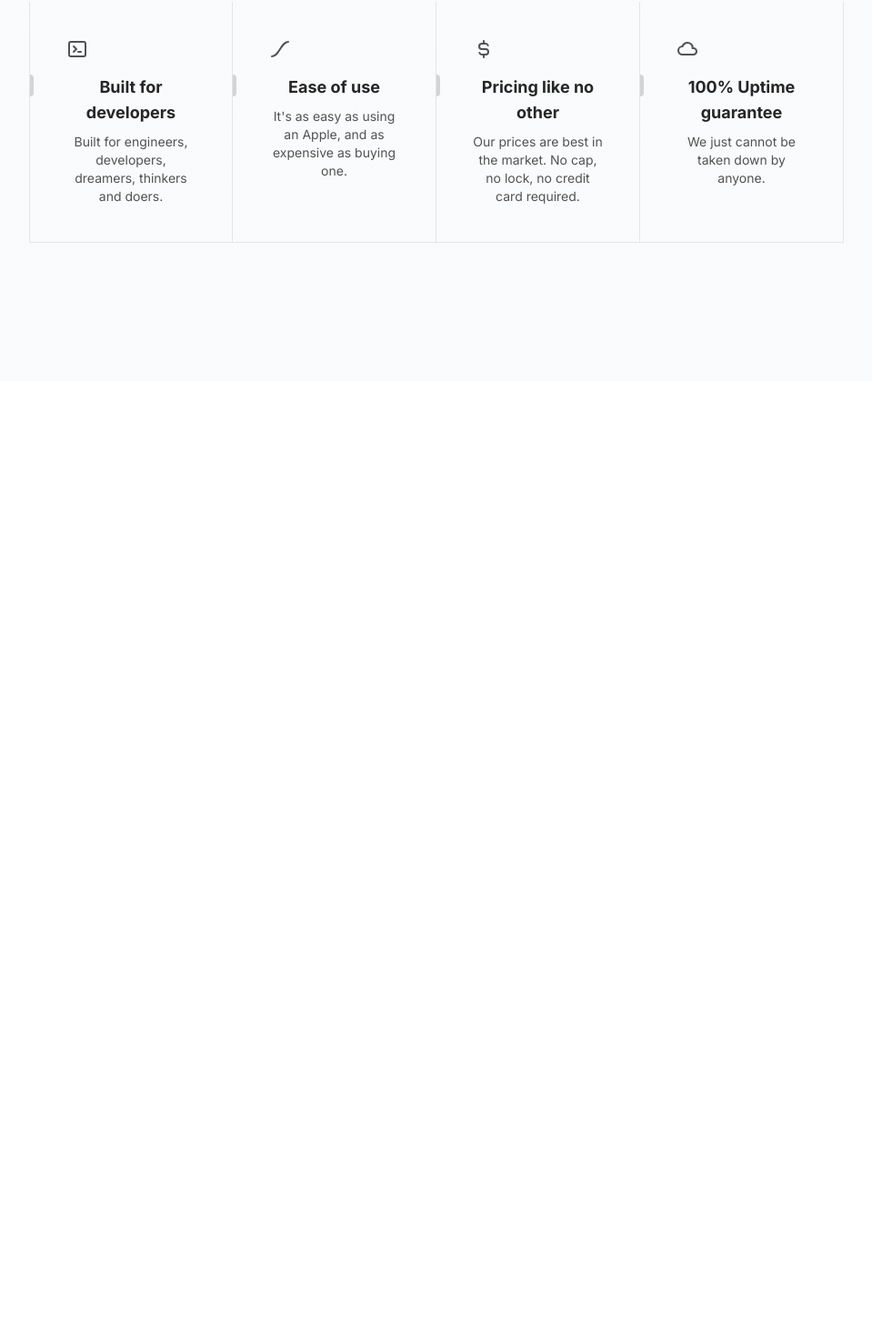
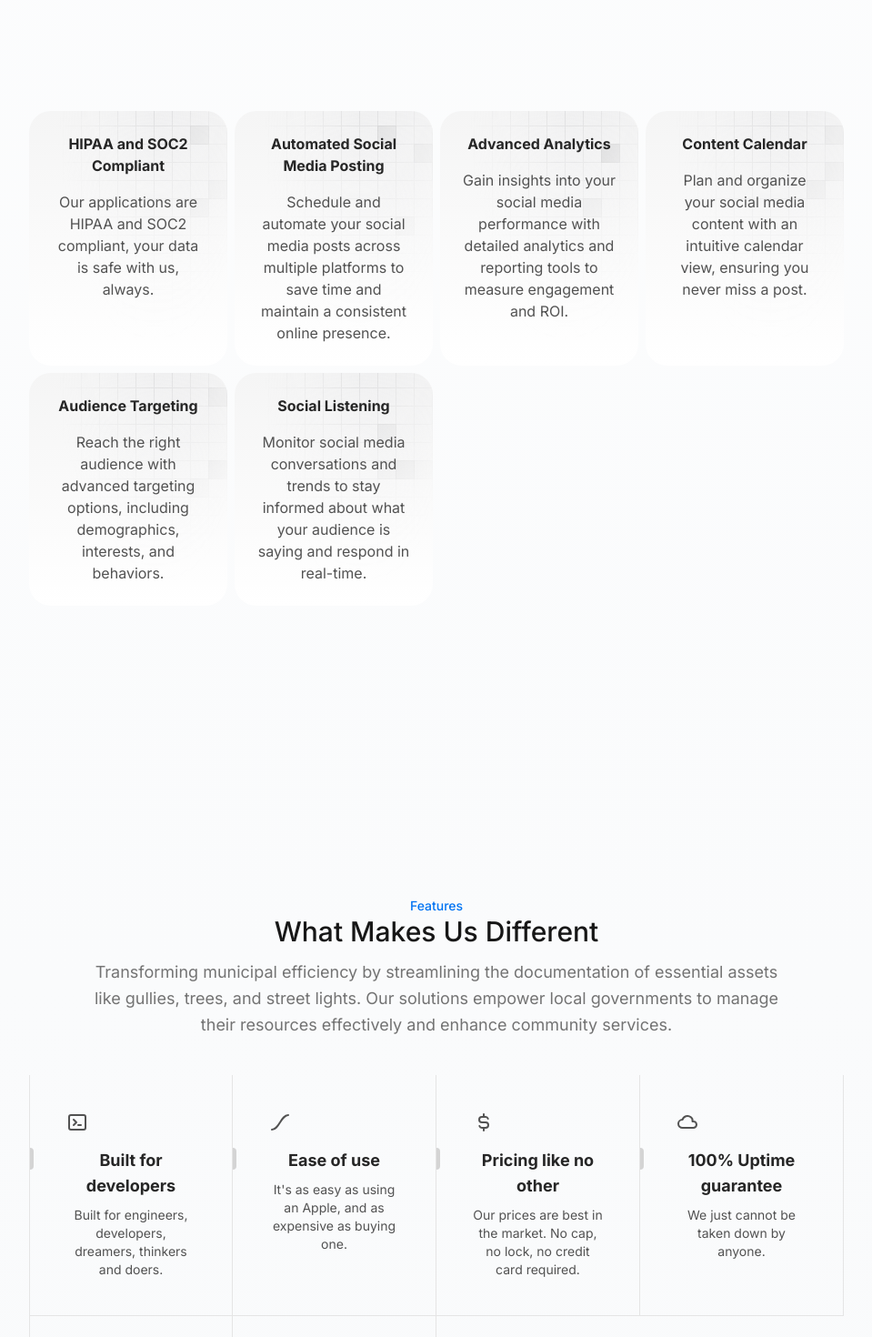
Before and after one commit to JustJakeCalifornia/gonzocity-website, a Next.js app: page /en in a window 1280 px wide. Shown: the part 2589-4059 px from the top of the page at 91% size, without its empty margins (160-1119 px from the left). Before the commit the page ends 3008 px from the top, so only its background shows below. Built offline with nearby package versions, Linux system fonts and the light colour scheme.

Commit message:
changed minor things in benefits section, added features section

```diff
--- a/app/[locale]/page.tsx
+++ b/app/[locale]/page.tsx
@@ -1,6 +1,7 @@
 import { PartnersSection } from "@/components/layout/sections/partners"
 import HeroSection from "../../components/layout/sections/hero"
 import BenefitsSection from "@/components/layout/sections/benefits"
+import FeaturesSection from "@/components/layout/sections/features"
 
 export default function Home() {
   return (
@@ -9,6 +10,7 @@ export default function Home() {
         <HeroSection />
         <PartnersSection />
         <BenefitsSection />
+        <FeaturesSection />
       </div>
     </div>
   )
--- /dev/null
+++ b/components/layout/grids/examples/gradient-pattern-grid-example.tsx
@@ -0,0 +1,55 @@
+import React from "react"
+import { GradientPatternGrid, Item } from "../gradient-pattern-grid"
+
+export function GradientPatternExample() {
+  // Sample items data
+  const items: Item[] = [
+    {
+      title: "HIPAA and SOC2 Compliant",
+      description:
+        "Our applications are HIPAA and SOC2 compliant, your data is safe with us, always.",
+    },
+    {
+      title: "Automated Social Media Posting",
+      description:
+        "Schedule and automate your social media posts across multiple platforms to save time and maintain a consistent online presence.",
+    },
+    {
+      title: "Advanced Analytics",
+      description:
+        "Gain insights into your social media performance with detailed analytics and reporting tools to measure engagement and ROI.",
+    },
+    {
+      title: "Content Calendar",
+      description:
+        "Plan and organize your social media content with an intuitive calendar view, ensuring you never miss a post.",
+    },
+    {
+      title: "Audience Targeting",
+      description:
+        "Reach the right audience with advanced targeting options, including demographics, interests, and behaviors.",
+    },
+    {
+      title: "Social Listening",
+      description:
+        "Monitor social media conversations and trends to stay informed about what your audience is saying and respond in real-time.",
+    },
+    {
+      title: "Customizable Templates",
+      description:
+        "Create stunning social media posts with our customizable templates, designed to fit your brand's unique style and voice.",
+    },
+    {
+      title: "Collaboration Tools",
+      description:
+        "Work seamlessly with your team using our collaboration tools, allowing you to assign tasks, share drafts, and provide feedback in real-time.",
+    },
+  ]
+
+  return (
+    <div className="container mx-auto px-4">
+      <h2 className="text-3xl font-bold text-center mb-10">Our Features</h2>
+      <GradientPatternGrid items={items} />
+    </div>
+  )
+}
--- /dev/null
+++ b/components/layout/grids/gradient-pattern-grid.tsx
@@ -0,0 +1,130 @@
+import React from "react"
+import { useId } from "react"
+
+export interface Item {
+  title: string
+  description: string
+}
+
+export interface GradientPatternItemGridProps {
+  items: Item[]
+  className?: string
+}
+
+export function GradientPatternGrid({
+  items,
+  className = "",
+}: GradientPatternItemGridProps) {
+  return (
+    <div className={`py-20 lg:py-40 ${className}`}>
+      <div className="grid grid-cols-1 sm:grid-cols-2 md:grid-cols-3 lg:grid-cols-4 gap-10 md:gap-2 max-w-7xl mx-auto">
+        {items.map((item) => (
+          <div
+            key={item.title}
+            className="relative bg-gradient-to-b dark:from-neutral-900 from-neutral-100 dark:to-neutral-950 to-white p-6 rounded-3xl overflow-hidden"
+          >
+            <PatternOverlay size={20} />
+            <p className="text-base font-bold text-neutral-800 dark:text-white relative z-20">
+              {item.title}
+            </p>
+            <p className="text-neutral-600 dark:text-neutral-400 mt-4 text-base font-normal relative z-20">
+              {item.description}
+            </p>
+          </div>
+        ))}
+      </div>
+    </div>
+  )
+}
+
+export const PatternOverlay = ({
+  pattern,
+  size,
+}: {
+  pattern?: number[][]
+  size?: number
+}) => {
+  const p = pattern ?? [
+    [Math.floor(Math.random() * 4) + 7, Math.floor(Math.random() * 6) + 1],
+    [Math.floor(Math.random() * 4) + 7, Math.floor(Math.random() * 6) + 1],
+    [Math.floor(Math.random() * 4) + 7, Math.floor(Math.random() * 6) + 1],
+    [Math.floor(Math.random() * 4) + 7, Math.floor(Math.random() * 6) + 1],
+    [Math.floor(Math.random() * 4) + 7, Math.floor(Math.random() * 6) + 1],
+  ]
+  return (
+    <div className="pointer-events-none absolute left-1/2 top-0  -ml-20 -mt-2 h-full w-full [mask-image:linear-gradient(white,transparent)]">
+      <div className="absolute inset-0 bg-gradient-to-r  [mask-image:radial-gradient(farthest-side_at_top,white,transparent)] dark:from-zinc-900/30 from-zinc-100/30 to-zinc-300/30 dark:to-zinc-900/30 opacity-100">
+        <GridPattern
+          width={size ?? 20}
+          height={size ?? 20}
+          x="-12"
+          y="4"
+          squares={p}
+          className="absolute inset-0 h-full w-full  mix-blend-overlay dark:fill-white/10 dark:stroke-white/10 stroke-black/10 fill-black/10"
+        />
+      </div>
+    </div>
+  )
+}
+
+interface GridPatternProps extends React.SVGProps<SVGSVGElement> {
+  width: number
+  height: number
+  x: string | number
+  y: string | number
+  squares: number[][]
+}
+
+export function GridPattern({
+  width,
+  height,
+  x,
+  y,
+  squares,
+  ...props
+}: GridPatternProps) {
+  const patternId = useId()
+
+  return (
+    <svg aria-hidden="true" {...props}>
+      <defs>
+        <pattern
+          id={patternId}
+          width={width}
+          height={height}
+          patternUnits="userSpaceOnUse"
+          x={x}
+          y={y}
+        >
+          <path d={`M.5 ${height}V.5H${width}`} fill="none" />
+        </pattern>
+      </defs>
+      <rect
+        width="100%"
+        height="100%"
+        strokeWidth={0}
+        fill={`url(#${patternId})`}
+      />
+      {squares && (
+        <svg x={x} y={y} className="overflow-visible">
+          {squares.map((square, index) => {
+            if (square.length >= 2) {
+              const [squareX, squareY] = square
+              return (
+                <rect
+                  strokeWidth="0"
+                  key={`${squareX}-${squareY}-${index}`}
+                  width={width + 1}
+                  height={height + 1}
+                  x={squareX * width}
+                  y={squareY * height}
+                />
+              )
+            }
+            return null
+          })}
+        </svg>
+      )}
+    </svg>
+  )
+}
--- a/components/layout/sections/benefits.tsx
+++ b/components/layout/sections/benefits.tsx
@@ -1,34 +1,35 @@
-import { FeatureGrid, FeatureItem } from "../grids/FeatureGrid"
-import {
-  IconCloud,
-  IconCurrencyDollar,
-  IconEaseInOut,
-  IconTerminal2,
-} from "@tabler/icons-react"
+import { GradientPatternGrid, Item } from "../grids/gradient-pattern-grid"
 
-const features: FeatureItem[] = [
+const items: Item[] = [
   {
-    title: "Built for developers",
+    title: "HIPAA and SOC2 Compliant",
     description:
-      "Built for engineers, developers, dreamers, thinkers and doers.",
-    icon: <IconTerminal2 />,
+      "Our applications are HIPAA and SOC2 compliant, your data is safe with us, always.",
   },
   {
-    title: "Ease of use",
+    title: "Automated Social Media Posting",
     description:
-      "It's as easy as using an Apple, and as expensive as buying one.",
-    icon: <IconEaseInOut />,
+      "Schedule and automate your social media posts across multiple platforms to save time and maintain a consistent online presence.",
   },
   {
-    title: "Pricing like no other",
+    title: "Advanced Analytics",
     description:
-      "Our prices are best in the market. No cap, no lock, no credit card required.",
-    icon: <IconCurrencyDollar />,
+      "Gain insights into your social media performance with detailed analytics and reporting tools to measure engagement and ROI.",
   },
   {
-    title: "100% Uptime guarantee",
-    description: "We just cannot be taken down by anyone.",
-    icon: <IconCloud />,
+    title: "Content Calendar",
+    description:
+      "Plan and organize your social media content with an intuitive calendar view, ensuring you never miss a post.",
+  },
+  {
+    title: "Audience Targeting",
+    description:
+      "Reach the right audience with advanced targeting options, including demographics, interests, and behaviors.",
+  },
+  {
+    title: "Social Listening",
+    description:
+      "Monitor social media conversations and trends to stay informed about what your audience is saying and respond in real-time.",
   },
 ]
 
@@ -53,7 +54,7 @@ export const BenefitsSection = () => {
         </div>
       </div>
 
-      <FeatureGrid features={features} />
+      <GradientPatternGrid items={items} />
     </section>
   )
 }
--- /dev/null
+++ b/components/layout/sections/features.tsx
@@ -0,0 +1,70 @@
+import {
+  IconCloud,
+  IconCurrencyDollar,
+  IconEaseInOut,
+  IconTerminal2,
+} from "@tabler/icons-react"
+import { FeatureGrid, FeatureItem } from "../grids/FeatureGrid"
+
+const items: FeatureItem[] = [
+  {
+    title: "Built for developers",
+    description:
+      "Built for engineers, developers, dreamers, thinkers and doers.",
+    icon: <IconTerminal2 />,
+  },
+  {
+    title: "Ease of use",
+    description:
+      "It's as easy as using an Apple, and as expensive as buying one.",
+    icon: <IconEaseInOut />,
+  },
+  {
+    title: "Pricing like no other",
+    description:
+      "Our prices are best in the market. No cap, no lock, no credit card required.",
+    icon: <IconCurrencyDollar />,
+  },
+  {
+    title: "100% Uptime guarantee",
+    description: "We just cannot be taken down by anyone.",
+    icon: <IconCloud />,
+  },
+  {
+    title: "100% Uptime guarantee",
+    description: "We just cannot be taken down by anyone.",
+    icon: <IconCloud />,
+  },
+  {
+    title: "100% Uptime guarantee",
+    description: "We just cannot be taken down by anyone.",
+    icon: <IconCloud />,
+  },
+]
+
+const FeaturesSection = () => {
+  return (
+    <section className="relative w-full py-20 overflow-hidden">
+      <div className="container px-4 mx-auto">
+        <div className="max-w-3xl mx-auto text-center">
+          {/* <h2 className="text-sm font-medium text-neutral-600">Features</h2> */}
+          <h2 className="text-sm font-medium text-brand">Features</h2>
+
+          <h2 className="text-balance font-display text-3xl font-medium text-neutral-900 mb-3">
+            What Makes Us Different
+          </h2>
+
+          <p className="text-pretty text-lg text-neutral-500 leading-relaxed">
+            Transforming municipal efficiency by streamlining the documentation
+            of essential assets like gullies, trees, and street lights. Our
+            solutions empower local governments to manage their resources
+            effectively and enhance community services.
+          </p>
+        </div>
+      </div>
+      <FeatureGrid features={items} />
+    </section>
+  )
+}
+
+export default FeaturesSection
```
